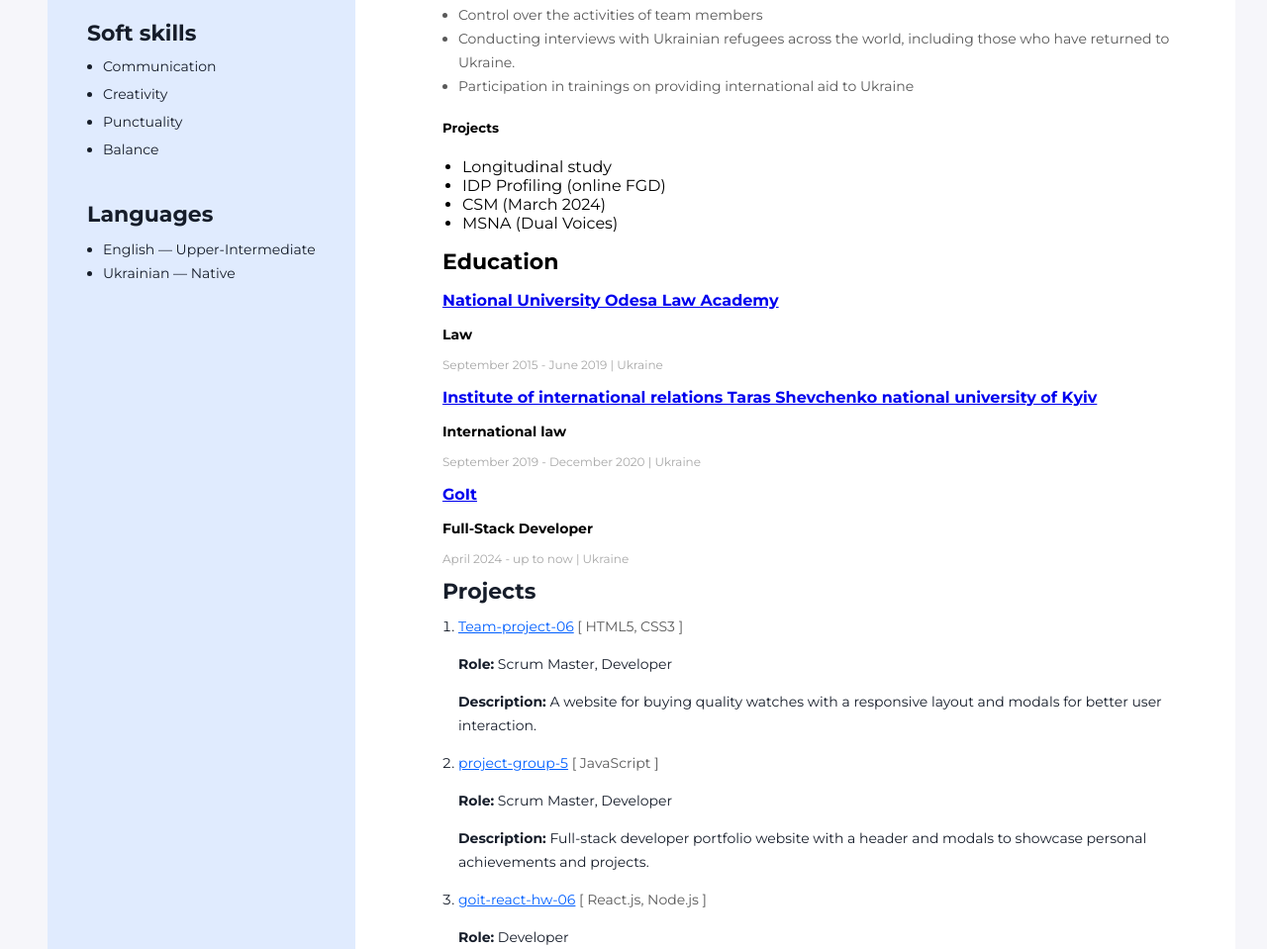
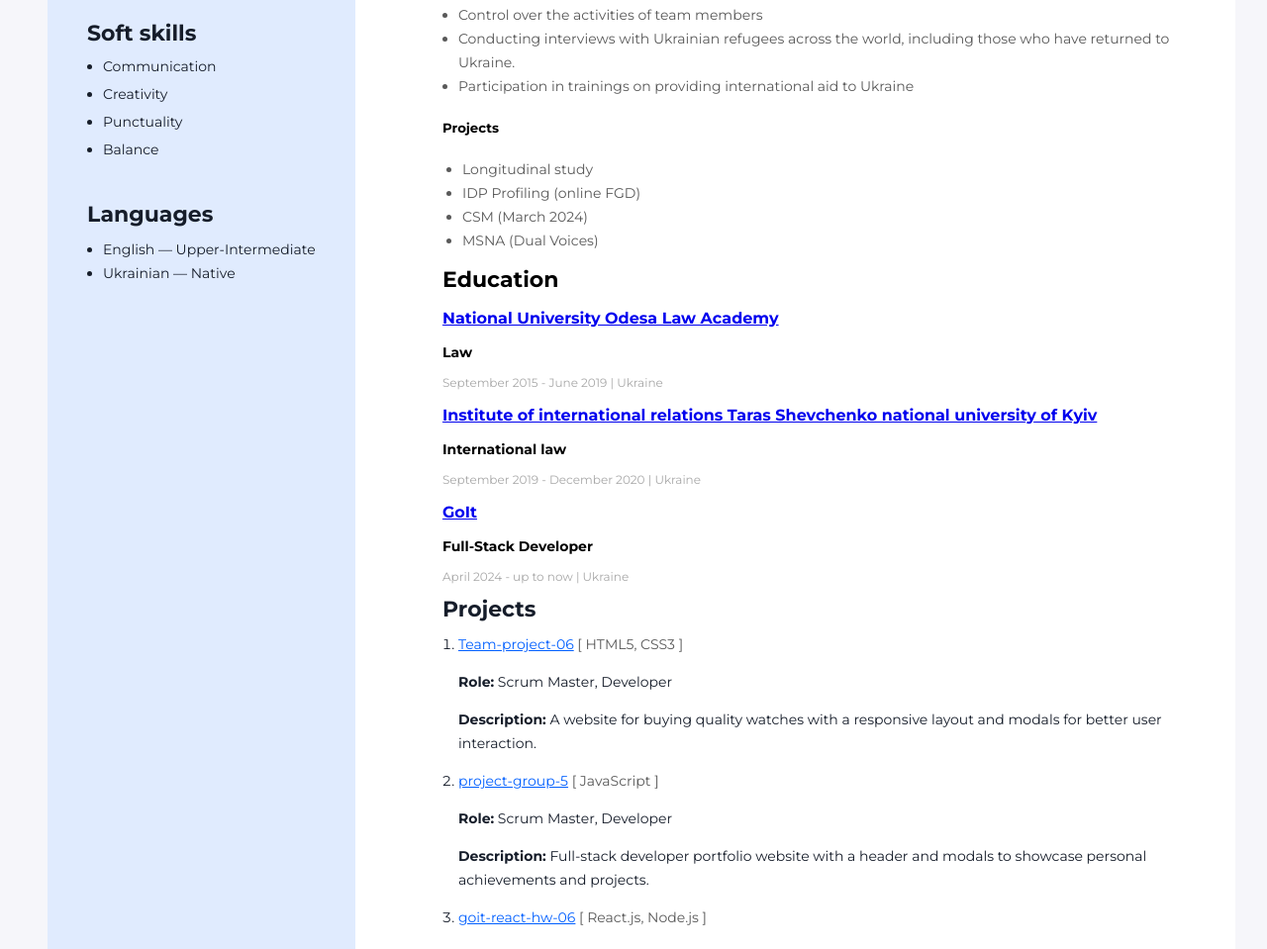
Before and after one commit to Bolestiev/resume-project-bolestiev, a plain HTML site: page index.html in a window 1280 px wide. Shown: the part 940-1899 px from the top of the page at 99% size. Drawn offline with Linux system fonts and the light colour scheme.

Commit message:
add text changes

```diff
--- a/css/styles.css
+++ b/css/styles.css
@@ -311,6 +311,13 @@ ol {
   margin-bottom: 12px;
 }
 
+.work-projects {
+  font-weight: 400;
+  font-size: 14px;
+  line-height: 24px;
+  color: #595959;
+}
+
 /* Education */
 
 .education-title {
--- a/index.html
+++ b/index.html
@@ -75,7 +75,7 @@ In addition to my main responsibilities, I participated in other projects. These
                   <li  class="work-experience-duties-item">Participation in trainings on providing international aid to Ukraine</li>
                 </ul>
                 <h5>Projects</h5>
-                <ul><li>Longitudinal study</li>
+                <ul class="work-projects"><li>Longitudinal study</li>
                 <li>IDP Profiling (online FGD)</li>
                 <li>CSM (March 2024)</li>
               <li>MSNA (Dual Voices)</li></ul>
```
